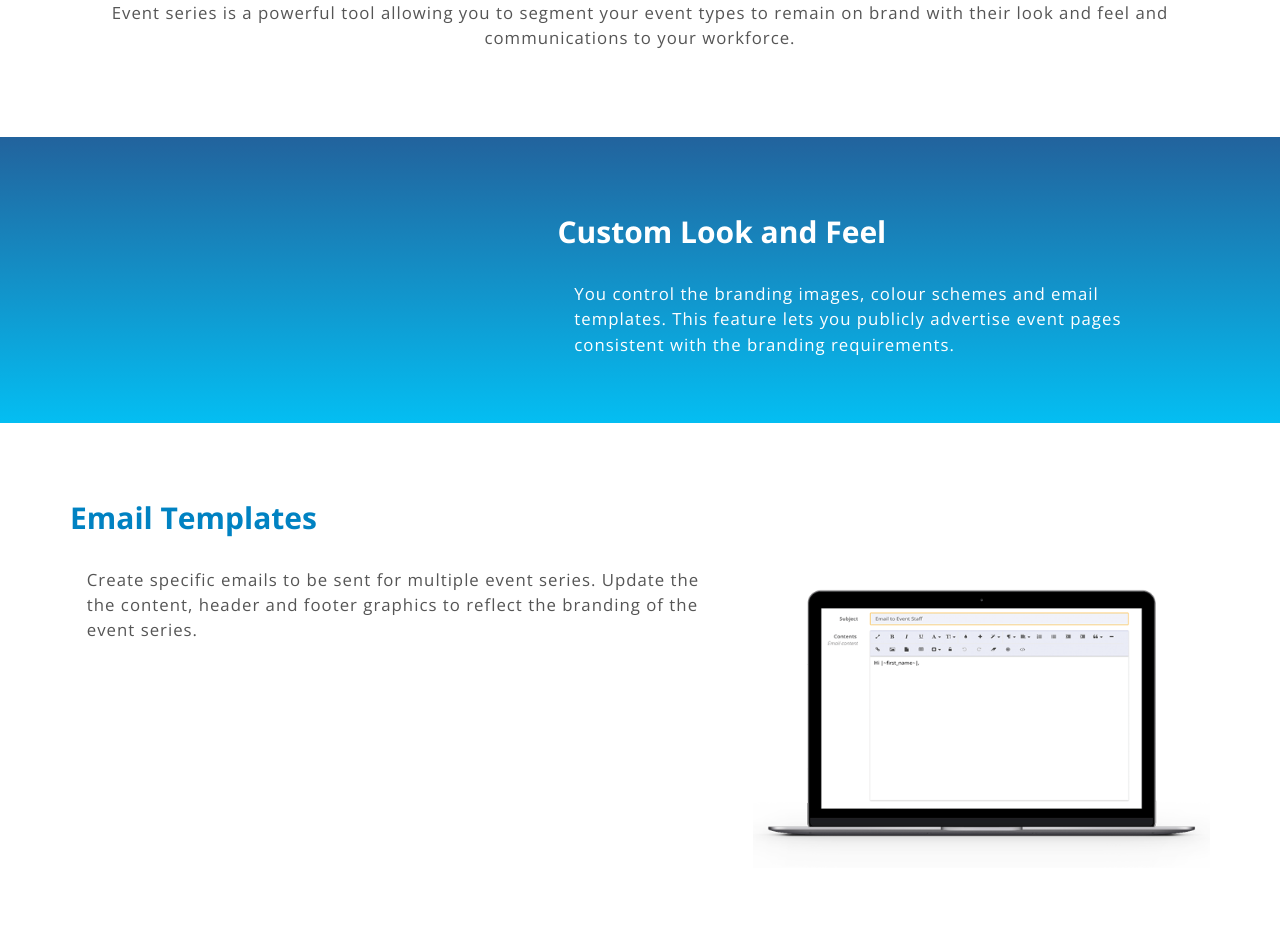
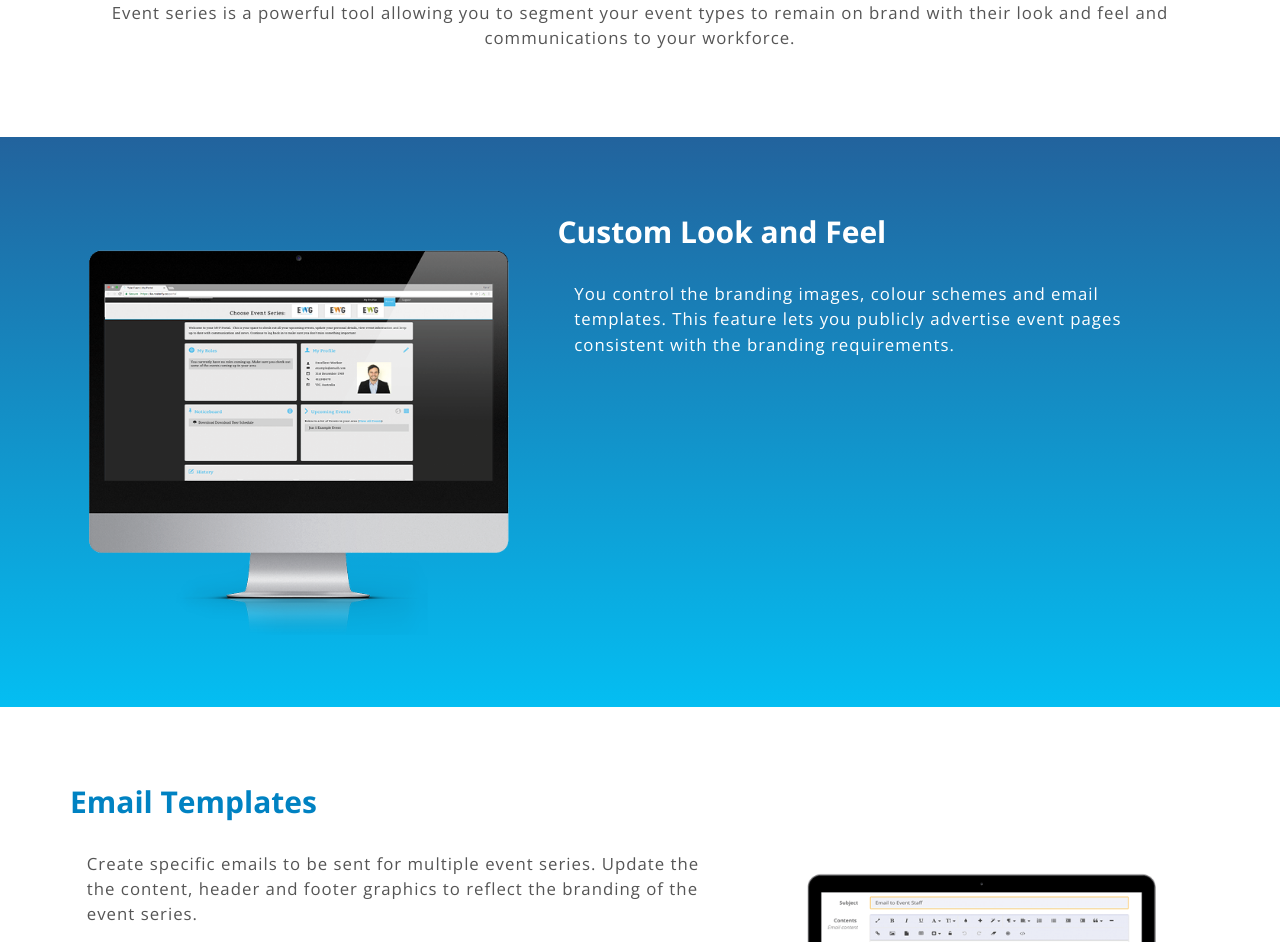
Before and after one commit to pete-ewg17/ewg_tech_website_2017, a PHP site: page /feature_info_pages/eventseries.php in a window 1280 px wide. Shown: the part 221-1163 px from the top of the page. Run offline with PHP 8.4, Linux system fonts and the light colour scheme; some libraries are stand-ins or nearby versions.

Commit message:
fixed image
custom look and feel image added

```diff
--- a/feature_info_pages/eventseries.php
+++ b/feature_info_pages/eventseries.php
@@ -30,6 +30,7 @@ include $file_base."template_files/header.php";
             <p class="tech-lead">You control the branding images, colour schemes and email templates. This feature lets you publicly advertise event pages consistent with the branding requirements.</p>
           </div>
             <div data-aos="fade-right" data-aos-once="true" class="col-md-5 col-md-pull-7">
+              <img class="featurette-image no-shadow img-responsive img-rounded" src="../assets/feature_info_images/Event_Series2.png" alt="Scheduling and Group Management">
             </div>
           </div>
         </div>
```
